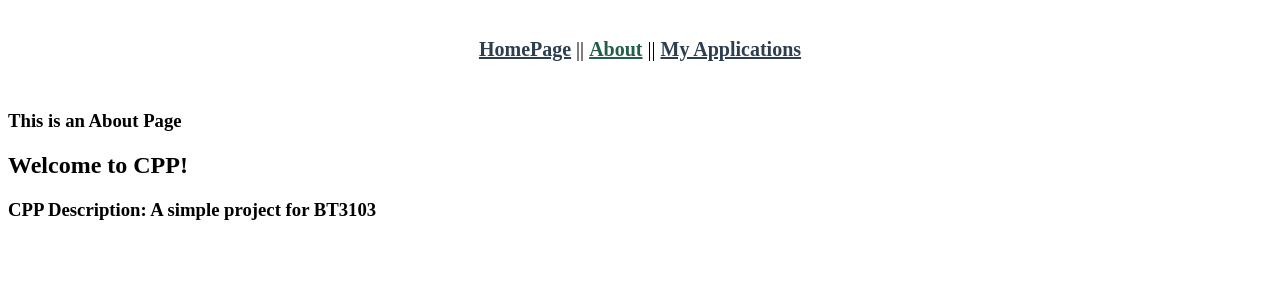
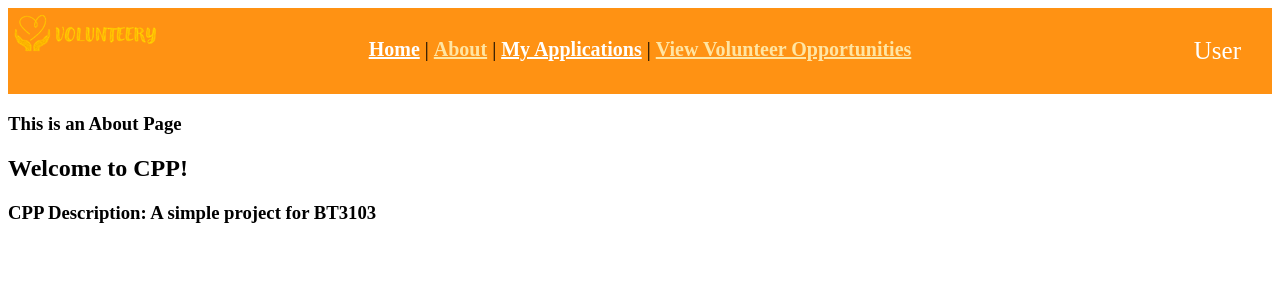
Before and after one commit to Zifengzf/bt3103-final-project-volunteery, a Vue app: page /about in a window 1280 px wide. Shown: the top 300 px of the page. Built offline with nearby package versions, Linux system fonts and the light colour scheme.

Commit message:
added NavBar

```diff
--- a/src/App.vue
+++ b/src/App.vue
@@ -1,11 +1,11 @@
 <template>
-  <div id="nav">
+  <!-- <div id="nav">
     <router-link to="/">HomePage</router-link>
     ||
     <router-link to="/about">About</router-link>
     ||
     <router-link to="/myapplications">My Applications</router-link>
-  </div>
+  </div> -->
   <router-view />
 </template>
 
--- a/src/components/HomePage.vue
+++ b/src/components/HomePage.vue
@@ -1,5 +1,5 @@
 <template>
-  <div class="topnav">
+  <!-- <div class="topnav">
     <img src="@/assets/volunteery_copy.png" alt="" style="margin-left: 0px" />
     <a
       href=""
@@ -12,7 +12,7 @@
       "
       >VIEW VOLUNTEERING OPPORTUNITIES</a
     >
-  </div>
+  </div> -->
 
   <div class="mainbanner">
     <div class="maintext">
--- /dev/null
+++ b/src/components/NavBar.vue
@@ -0,0 +1,115 @@
+<template>
+<div class="topnav">
+<!-- <div id="logged" v-if="user"> -->
+    <img src="@/assets/volunteery_copy.png" alt="" style="margin-left: 0px; height: 60; float: left"/>
+     <div class="dropdown">
+            <button class="dropbtn">User</button>
+            <div class="dropdown-content">
+                <a href="#">Profile</a>
+                <a href="#">Sign Out</a>
+            </div>
+        </div>
+    <div id="nav">
+        <router-link to="/">Home</router-link> |
+        <router-link to="/about">About</router-link> |
+        <router-link to="/myapplications">My Applications</router-link> |
+        <router-link to="">View Volunteer Opportunities</router-link>
+
+    </div>
+
+<!-- </div> -->
+</div>
+</template>
+
+<script>
+// import { getAuth, onAuthStateChanged } from "firebase/auth";
+
+export default {
+    name: 'NavBar',
+
+    data() {
+        return {
+            user:false,
+        }
+    },
+
+    // mounted() {
+    //     const auth = getAuth();
+    //     onAuthStateChanged(auth, (user) => {
+    //     if (user) {
+    //         this.user = user;
+    //         console.log("showing nav " + user)
+    //     }
+    //     })
+    // },
+}
+
+</script>
+
+<style>
+.topnav {
+    background-color: #FF9213;
+    overflow: hidden;
+    justify-items: center;
+}
+#nav {
+    padding: 30px 0px 30px 0px;
+    text-align: center;
+    font-size: 20px;
+}
+
+#nav a {
+    font-weight: bold;
+    color: white;
+}
+
+#nav a.router-link-exact-active {
+    color: #FFE5A3;
+}
+.dropdown {
+  overflow: hidden;
+  float: inline-end;
+  padding: 15px;
+}
+
+.dropdown .dropbtn {
+  font-size: 25px;
+  border: none;
+  outline: none;
+  color: white;
+  padding: 14px 16px;
+  background-color: inherit;
+  font-family: inherit;
+  margin: 0;
+}
+
+.navbar a:hover, .dropdown:hover .dropbtn {
+  color: #FFE5A3;
+}
+
+.dropdown-content {
+  display: none;
+  position: absolute;
+  background-color: #FFE5A3;
+  min-width: 160px;
+  box-shadow: 0px 8px 16px 0px rgba(0,0,0,0.2);
+  z-index: 1;
+}
+
+.dropdown-content a {
+  float: none;
+  color: black;
+  padding: 12px 16px;
+  text-decoration: none;
+  display: block;
+  text-align: left;
+}
+
+.dropdown-content a:hover {
+  background-color: #FFD466;
+}
+
+.dropdown:hover .dropdown-content {
+  display: block;
+}
+</style>
--- a/src/views/About.vue
+++ b/src/views/About.vue
@@ -1,12 +1,20 @@
 <template>
+  <NavBar/>
   <h3>This is an About Page</h3>
   <h2>Welcome to CPP!</h2>
   <h3>CPP Description: A simple project for BT3103</h3>
 </template>
 
 <script>
+import NavBar from '@/components/NavBar.vue'
+
+
 export default {
   name: "AboutPage",
+
+  components: {
+    NavBar,
+  },
 };
 </script>
 
--- a/src/views/Home.vue
+++ b/src/views/Home.vue
@@ -1,13 +1,17 @@
 <template>
+  <NavBar/>
   <HomePage />
 </template>
 
 <script>
 import HomePage from "@/components/HomePage.vue";
+import NavBar from '@/components/NavBar.vue'
+
 
 export default {
   name: "App",
   components: {
+    NavBar,
     HomePage,
   },
   data() {
--- a/src/views/MyApplications.vue
+++ b/src/views/MyApplications.vue
@@ -1,5 +1,5 @@
 <template>
-
+  <NavBar/>
 <div style="background-color: #FFF9E9">
     <div class="mainbanner">
     <div class="maintext">
@@ -139,15 +139,14 @@
 </template>
 
 <script>
-//import ccxt from "ccxt";
-// import firebaseApp from "../firebase.js";
-// import {getFirestore} from "firebase/firestore";
-// import {collection, getDocs} from "firebase/firestore";
+import NavBar from '@/components/NavBar.vue'
 
-// const db = getFirestore(firebaseApp);
 
 
 export default {
+    components: {
+      NavBar,
+    },
     data() {
       return {
         things: {
```
